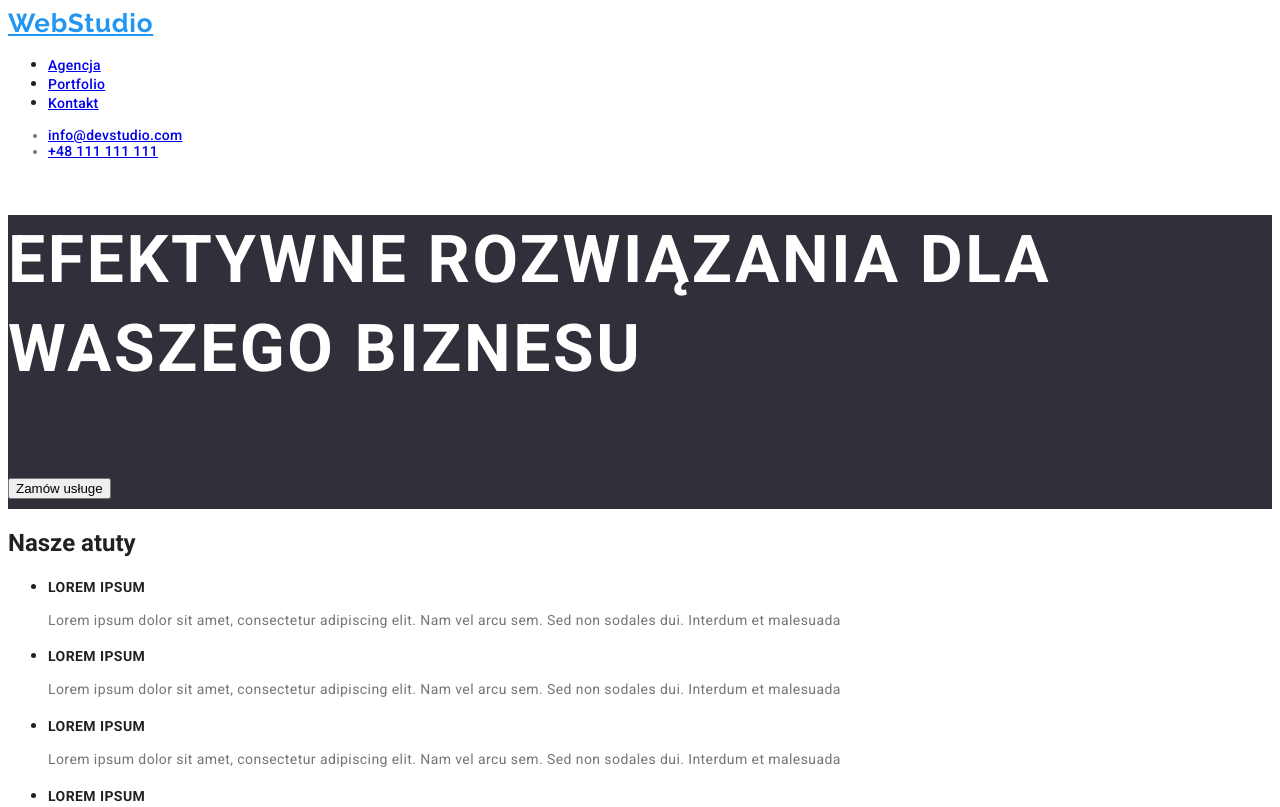
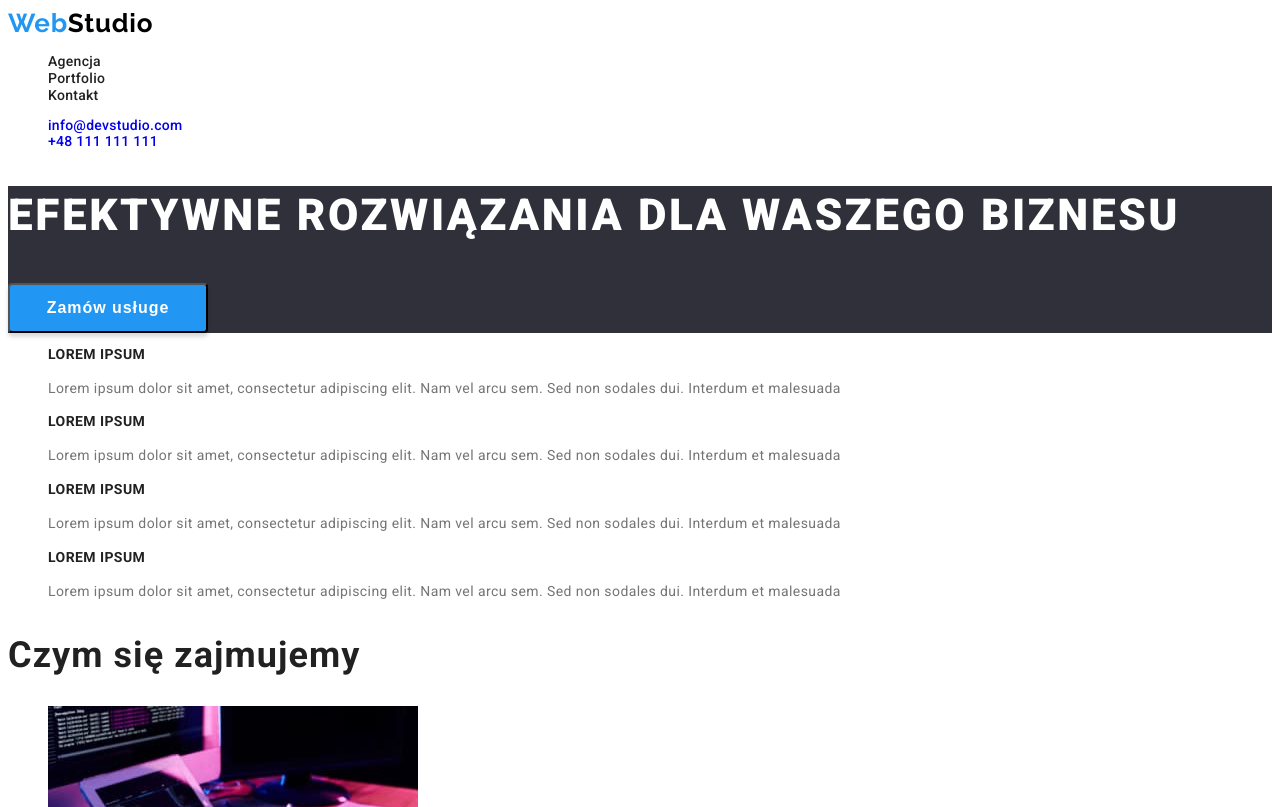
Before and after one commit to romizka/goit-markup-hw-02, a plain HTML site: page index.html in a window 1280 px wide. Shown: the top 807 px of the page. Drawn offline with Linux system fonts and the light colour scheme.

Commit message:
updated 24.11.22

```diff
--- a/css/index.css
+++ b/css/index.css
@@ -1,15 +1,46 @@
+
+/* colors  */
+
+:root { --main-grey: #212121;
+    --white: #FFFFFF;
+    --light-grey: #757575;
+    --blue: #2196F3;
+    --beige-1: #EEEEEE;
+    --black: #000000;
+    --beige-2: #F5F4FA;
+    --dark-grey: #2F303A;
+    --beige-3: #ECECEC;
+}
+
+/* colors end */
+
 body {
     font-family: 'Roboto', sans-serif;
-    color: #212121;
+    color: var(--main-grey);
+    background-color: var(--white);
+    font-size: 14px;
+    letter-spacing: 0.03;
 }
 
 button {
     cursor: pointer;
 }
+.list {
+    list-style: none;
+}
+.link {
+    text-decoration: none;
+}
+.logo-span {
+    color: var(--black);
+}
+.logo-footer-span {
+    color: var(--white);
+}
 
 button:hover, button:focus {
-    color: #FFFFFF;
-    background-color: #2196F3;
+    color:var(--white);
+    background-color: var(--blue);
 }
 
 .logo {
@@ -18,7 +49,8 @@ button:hover, button:focus {
     font-size: 26px;
     line-height: 1.19;
     letter-spacing: 0.03em;
-    color: #2196F3;
+    color: var(--blue);
+    text-decoration: none;
 }
 
 .menu a {
@@ -26,11 +58,11 @@ button:hover, button:focus {
     font-size: 14px;
     line-height: 1.14;
     letter-spacing: 0.02em;
+    color: var(--main-grey);
 }
 
-menu a:active {
-    color: #2196F3;
-    ;
+a:active, a:hover, a:focus {
+    color: var(--blue);
 }
 
 .contact {
@@ -38,23 +70,55 @@ menu a:active {
     font-size: 14px;
     line-height: 1.14;
     letter-spacing: 0.02em;
-    color: #757575;
+    color: var(--light-grey);
 }
 
+.hero {
+    background-color: var(--dark-grey);
+}
 .header {
-    background-color: #2F303A;
     font-weight: 900;
     font-size: 44px;
     line-height: 1.36;
     letter-spacing: 0.06em;
     text-transform: uppercase;
-    color: #FFFFFF;
+    color: var(--white);
 }
+.hero-button {
+width: 200px;
+height: 50px;
+left: 700px;
+top: 430px;
+background-color: var(--blue);
+box-shadow: 0px 4px 4px rgba(0, 0, 0, 0.15);
+border-radius: 4px;
+font-weight: 700;
+font-size: 16px;
+line-height: 1.88;
+align-items: center;
+text-align: center;
+letter-spacing: 0.06em;
+color: var(--white);
+}
+
+.visually-hidden {
+    position: absolute;
+    width: 1px;
+    height: 1px;
+    margin: -1px;
+    border: 0;
+    padding: 0;
+
+    white-space: nowrap;
+    clip-path: inset(100%);
+    clip: rect(0 0 0 0);
+    overflow: hidden;
+  }
 
 .advantages h3 {
     font-weight: 700;
     font-size: 14px;
-    line-height: 16px;
+    line-height: 1.14;
     letter-spacing: 0.03em;
     text-transform: uppercase;
 }
@@ -63,45 +127,47 @@ menu a:active {
     font-size: 14px;
     line-height: 1.71;
     letter-spacing: 0.03em;
-    color: #757575;
+    color: var(--light-grey);
 }
 
 .activities h2, .team h2 {
     font-weight: 700;
     font-size: 36px;
-    line-height: 42px;
+    line-height: 1.17;
     letter-spacing: 0.03em;
 }
 
 .team {
-    background-color: #F5F4FA;
+    background-color: var(--beige-2);
 }
 
 .team h3 {
     font-weight: 500;
     font-size: 16px;
-    line-height: 19px;
+    line-height: 1.19;
     letter-spacing: 0.03em;
 }
 
 .team p {
-    font-weight: 400;
     font-size: 16px;
-    line-height: 19px;
+    line-height: 1.19;
     letter-spacing: 0.03em;
-    color: #757575;
+    color: var(--light-grey);
 }
 
 
 footer {
-    background-color: #2F303A;
+    background-color: var(--dark-grey);
+}
+
+address {
+    font-style: normal;
 }
 .address a {
-    font-weight: 400;
     font-size: 14px;
     line-height: 1.71;
     letter-spacing: 0.03em;
-    color: #FFFFFF;
+    color: var(--white);
 }
 .address-transparent a {
     color: rgba(255, 255, 255, 0.6);
--- a/css/portfolio.css
+++ b/css/portfolio.css
@@ -1,15 +1,42 @@
+
+/* colors  */
+
+:root { --main-grey: #212121;
+    --white: #FFFFFF;
+    --light-grey: #757575;
+    --blue: #2196F3;
+    --beige-1: #EEEEEE;
+    --black: #000000;
+    --beige-2: #F5F4FA;
+    --dark-grey: #2F303A;
+    --beige-3: #ECECEC;
+}
+
+/* colors end */
+
 body {
     font-family: 'Roboto', sans-serif;
-    color: #212121;
+    color: var(--main-grey);
+    background-color: #fff;
+    font-size: 14px;
+    letter-spacing: 0.03;
 }
 
 button {
     cursor: pointer;
 }
 
-button:hover, button:focus {
-    color: #FFFFFF;
-    background-color: #2196F3;
+.list {
+    list-style: none;
+}
+.link {
+    text-decoration: none;
+}
+.logo-span {
+    color: var(--black)
+}
+.logo-footer-span {
+    color: var(--white);
 }
 
 .logo {
@@ -18,7 +45,8 @@ button:hover, button:focus {
     font-size: 26px;
     line-height: 1.19;
     letter-spacing: 0.03em;
-    color: #2196F3;
+    color: var(--blue);
+    text-decoration: none;
 }
 
 .menu a {
@@ -28,51 +56,82 @@ button:hover, button:focus {
     letter-spacing: 0.02em;
 }
 
-menu a:active {
-    color: #2196F3;
+a:active, a:hover, a:focus {
+    color: var(--blue);
     ;
 }
+
 
 .contact {
     font-weight: 500;
     font-size: 14px;
     line-height: 1.14;
     letter-spacing: 0.02em;
-    color: #757575;
+    color:  var(--light-grey);
 }
+
+.visually-hidden {
+    position: absolute;
+    width: 1px;
+    height: 1px;
+    margin: -1px;
+    border: 0;
+    padding: 0;
+
+    white-space: nowrap;
+    clip-path: inset(100%);
+    clip: rect(0 0 0 0);
+    overflow: hidden;
+  }
 
 .filter {
     font-weight: 500;
     font-size: 16px;
     line-height: 1.62;
     letter-spacing: 0.03em;
-    color: #FFFFFF;
+    color: var(--white);
 }
 
-figcaption {
+.button-filter {
+    width: 93px;
+    height: 38px;
+    left: 467px;
+    top: 226px;
+    background: var(--beige-2);
+    border-radius: 4px;
+    font-weight: 500;
+    font-size: 16px;
+    line-height: 1.62;
+    text-align: center;
+}
+
+.button-filter:hover, .button-filter:focus {
+    color: var(--white);
+    background-color: var(--blue);
+}
+
+li h3 {
     font-weight: 700;
     font-size: 18px;
     line-height: 2.0;
     letter-spacing: 0.06em;
 }
 
-figcaption p {
-    font-weight: 400;
+li p {
     font-size: 16px;
     line-height: 1.88;
     letter-spacing: 0.03em;
-    color: #757575;
+    color: var(--light-grey);
 }
 
 footer {
     background-color: #2F303A;
 }
 .address a {
-    font-weight: 400;
     font-size: 14px;
     line-height: 1.71;
     letter-spacing: 0.03em;
-    color: #FFFFFF;
+    color: var(--white);
 }
 .address-transparent a {
     color: rgba(255, 255, 255, 0.6);
--- a/index.html
+++ b/index.html
@@ -15,29 +15,33 @@
   </head>
   <body>
     <header>
-      <a class="logo" href="./index.html">WebStudio</a>
+      <a class="logo" href="./index.html"
+        >Web<span class="logo-span">Studio</span></a
+      >
       <nav>
-        <ul class="menu">
-          <li><a href="./index.html">Agencja</a></li>
-          <li><a href="./portfolio.html">Portfolio</a></li>
-          <li><a href="#">Kontakt</a></li>
+        <ul class="menu list">
+          <li><a class="link" href="./index.html">Agencja</a></li>
+          <li><a class="link" href="./portfolio.html">Portfolio</a></li>
+          <li><a class="link" href="#">Kontakt</a></li>
         </ul>
       </nav>
-      <ul class="contact">
+      <ul class="contact list">
         <li>
-          <a href="mailto:info@devstudio.com">info@devstudio.com</a>
+          <a class="link" href="mailto:info@devstudio.com"
+            >info@devstudio.com</a
+          >
         </li>
-        <li><a href="tel:+48111111111">+48 111 111 111</a></li>
+        <li><a class="link" href="tel:+48111111111">+48 111 111 111</a></li>
       </ul>
     </header>
     <main>
-      <section class="header">
-        <h1>EFEKTYWNE ROZWIĄZANIA DLA WASZEGO BIZNESU</h1>
-        <button type="button">Zamów usługe</button>
+      <section class="hero">
+        <h1 class="header">EFEKTYWNE ROZWIĄZANIA DLA WASZEGO BIZNESU</h1>
+        <button type="button" class="hero-button">Zamów usługe</button>
       </section>
       <section class="advantages">
-        <h2>Nasze atuty</h2>
-        <ul>
+        <h2 class="visually-hidden">Nasze atuty</h2>
+        <ul class="list">
           <li>
             <h3>LOREM IPSUM</h3>
             <p>
@@ -71,7 +75,7 @@
       </section>
       <section class="activities">
         <h2>Czym się zajmujemy</h2>
-        <ul>
+        <ul class="list">
           <li>
             <img
               src="images/1a.jpg"
@@ -100,7 +104,7 @@
       </section>
       <section class="team">
         <h2>Nasz zespół</h2>
-        <ul>
+        <ul class="list">
           <li>
             <img
               src="images/2a.jpg"
@@ -145,24 +149,27 @@
       </section>
     </main>
     <footer>
-      <a class="logo" href="./index.html">WebStudio</a>
+      <a class="logo" href="./index.html"
+        >Web<span class="logo-footer-span">Studio</span></a
+      >
       <address>
-        <ul class="address">
+        <ul class="address list">
           <li>
             <a
+              class="link"
               href="https://goo.gl/maps/SobGW4DFM7hD716b8"
               target="_blank"
               rel="noopener nofollow"
               >m. Warszawa, Aleje Jerozolimskie 21</a
             >
           </li>
-          <li class="address-transparent">
-            <a href="mailto:info@example.com" target="_blank"
+          <li class="address-transparent list">
+            <a class="link" href="mailto:info@example.com" target="_blank"
               >info@example.com</a
             >
           </li>
-          <li class="address-transparent">
-            <a href="tel:+48111111111">+48 111 111 111</a>
+          <li class="address-transparent list">
+            <a class="link" href="tel:+48111111111">+48 111 111 111</a>
           </li>
         </ul>
       </address>
```
Also changed, not shown: portfolio.html (+46 -65 lines).
